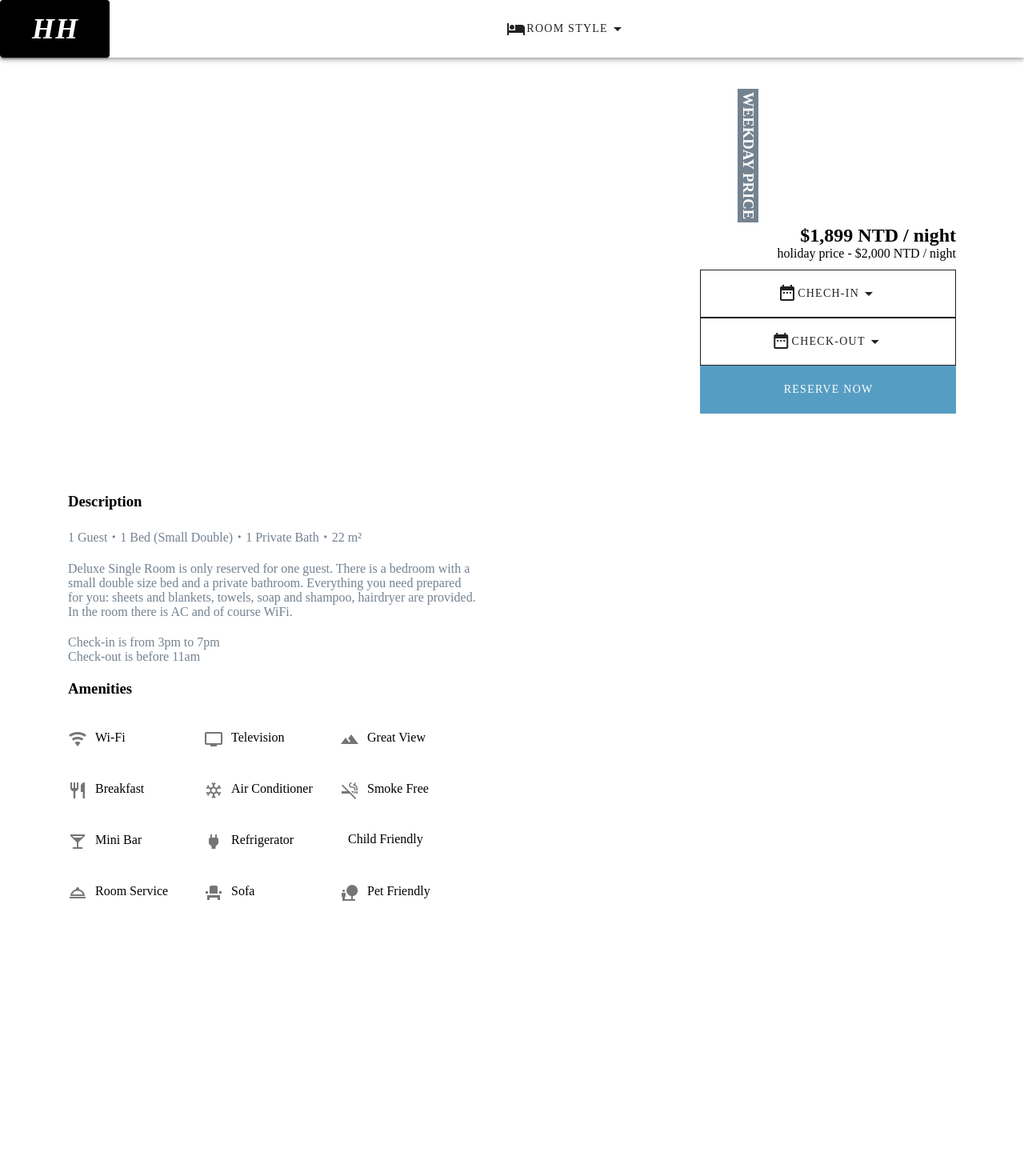
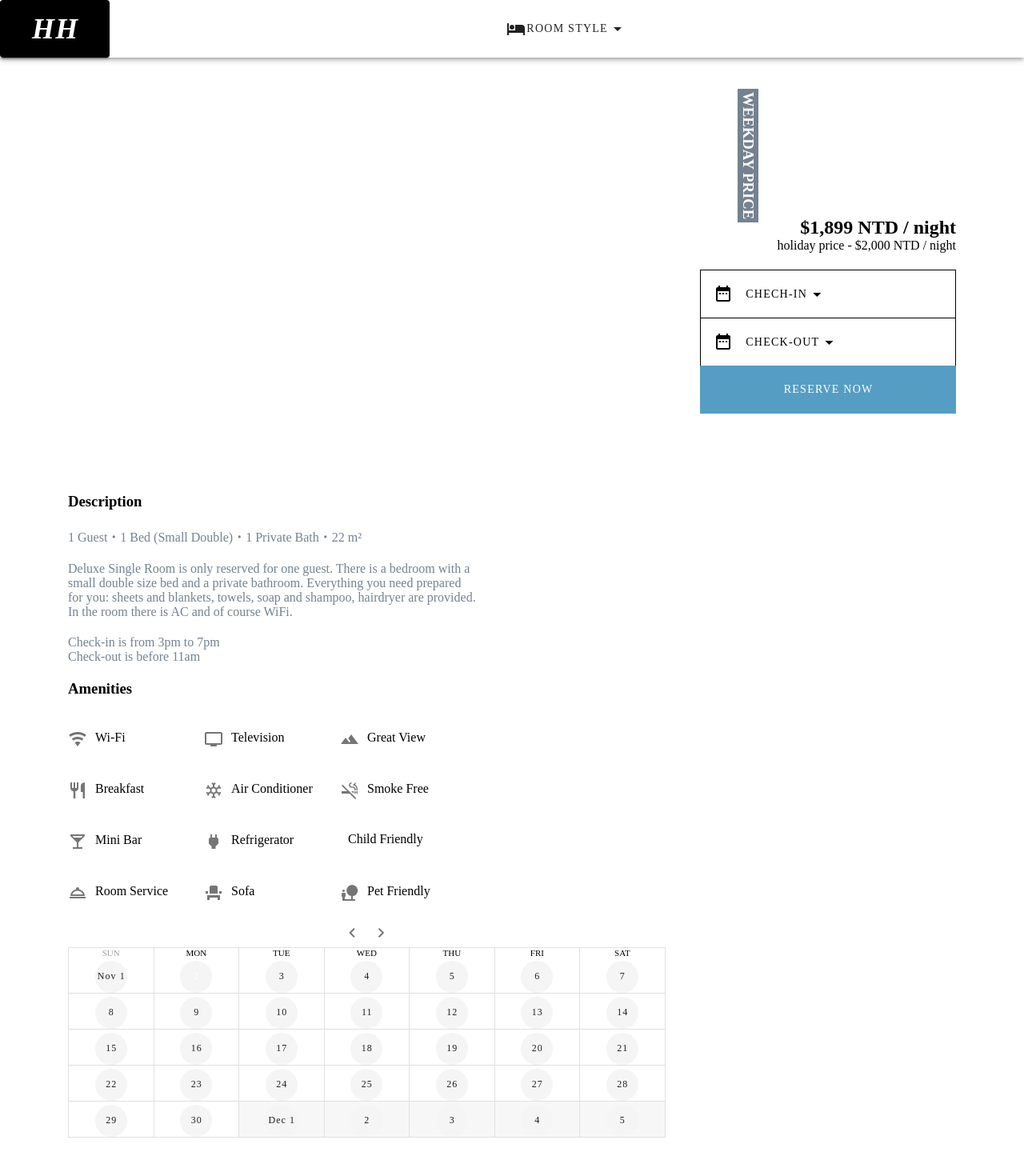
Before and after one commit to PofenHsueh/booking, a Vue app: page /select in a window 1280 px wide. Shown: the top 1470 px of the page at 80% size. Built offline with nearby package versions, Linux system fonts and the light colour scheme.

Commit message:
modify calendar style

```diff
--- a/src/assets/scss/_base.scss
+++ b/src/assets/scss/_base.scss
@@ -1,3 +1,6 @@
 .col {
   padding: 0px;
 }
+.margin__space {
+  margin: 0px 85px;
+}
--- /dev/null
+++ b/src/assets/scss/_extend.scss
@@ -0,0 +1,5 @@
+%menu--btn__position {
+  display: flex;
+  border-width: 1px 1px 0px 1px;
+  justify-content: flex-start;
+}
--- a/src/assets/scss/_variable.scss
+++ b/src/assets/scss/_variable.scss
@@ -6,3 +6,4 @@ $click-color: #6a7b92;
 $background-primary: white;
 
 $space-size: 85px;
+$margin-size: 20px 0px;
--- a/src/assets/scss/index.scss
+++ b/src/assets/scss/index.scss
@@ -1,3 +1,4 @@
 @import "variable";
 @import "mixin";
+@import "extend";
 @import "base";
--- a/src/components/Calender.vue
+++ b/src/components/Calendar.vue
@@ -1,5 +1,5 @@
 <template>
-  <div class="calender" v-show="show">
+  <div class="calender" v-show="show" :style="{ position: position }">
     <v-col class="calender--btn">
       <span>
         <v-btn icon class="ma-2" @click="$refs.calendar.prev()">
@@ -25,14 +25,13 @@ export default {
     prop: "changes",
     event: "input"
   },
-  props: ["changes", "show"]
+  props: ["changes", "show", "position"]
 };
 </script>
 <style lang="scss" scoped>
 .calender {
   background-color: white;
   width: 100%;
-  position: absolute;
   z-index: 99;
   &--btn {
     display: flex;
--- a/src/components/Footer.vue
+++ b/src/components/Footer.vue
@@ -19,7 +19,7 @@ export default {
 .footer {
   &--img {
     margin-top: 20px;
-    margin-right: 85px;
+    margin-right: $space-size;
   }
   p {
     margin-left: $space-size;
--- a/src/layout/HomeLayout.vue
+++ b/src/layout/HomeLayout.vue
@@ -120,7 +120,7 @@ export default {
   height: 350px;
   position: relative;
   overflow: hidden;
-  padding: 64px 0px 0px 85px;
+  padding: 64px 0px 0px $space-size;
   h1 {
     @include straight($background-primary, $title-color);
   }
@@ -132,9 +132,7 @@ export default {
     right: $space-size;
     top: 120px;
     &--btn {
-      display: flex;
-      border-width: 1px 1px 0px 1px;
-      justify-content: flex-start;
+      @extend %menu--btn__position;
       &:hover {
         background-color: $click-color;
         color: $background-primary;
--- a/src/layout/MainLayout.vue
+++ b/src/layout/MainLayout.vue
@@ -27,4 +27,3 @@ export default {
   }
 };
 </script>
-<style lang="scss" scoped></style>
--- a/src/views/SelectRoom.vue
+++ b/src/views/SelectRoom.vue
@@ -12,47 +12,59 @@
       </div>
       <v-col cols="3" class="introduction--btn">
         <v-btn
+          class="btn__position"
           depressed
           height="60"
           width="100%"
           outlined
           tile
           @click="isShow = !isShow"
+          :style="{
+            backgroundColor: isShow ? '#2D3643' : '',
+            color: isShow ? 'white' : 'black'
+          }"
         >
           <v-icon>mdi-calendar-range</v-icon>
           <p>CHECH-IN</p>
           <v-icon v-show="!startDates">mdi-menu-down</v-icon>
-          <p style="color:blue">{{ startDates }}</p></v-btn
+          <p class="btn__position--p">{{ startDates }}</p></v-btn
         >
-        <Calender
+        <Calendar
           v-model="startDates"
           :show="isShow"
           @click="isShow = !isShow"
-        ></Calender>
+          position="absolute"
+        ></Calendar>
         <v-btn
+          class="btn__position"
           depressed
           height="60"
           width="100%"
           outlined
           tile
           @click="shows = !shows"
+          :style="{
+            backgroundColor: shows ? '#2D3643' : '',
+            color: shows ? 'white' : 'black'
+          }"
         >
           <v-icon>mdi-calendar-range</v-icon>
           <p>CHECK-OUT</p>
           <v-icon v-show="!endDates">mdi-menu-down</v-icon>
-          <p style="color:blue">{{ endDates }}</p></v-btn
+          <p class="btn__position--p">{{ endDates }}</p></v-btn
         >
-        <Calender
+        <Calendar
           v-model="endDates"
           :show="shows"
           @click="shows = !shows"
-        ></Calender>
+          position="absolute"
+        ></Calendar>
         <v-btn width="100%" depressed height="60" dark color="#569DC3" tile
           >RESERVE NOW</v-btn
         >
       </v-col>
     </div>
-    <section class="description">
+    <section class="description margin__space">
       <h3>Description</h3>
       <p>1 Guest・1 Bed (Small Double)・1 Private Bath・22 m²</p>
       <p class="description--text">
@@ -64,20 +76,28 @@
       <p>Check-in is from 3pm to 7pm</p>
       <p>Check-out is before 11am</p>
     </section>
-    <section class="features">
+    <section class="features margin__space">
       <h3>Amenities</h3>
       <span v-for="(item, index) in icons" :key="index"
         ><v-icon>mdi-{{ item.icon }}</v-icon>
         <p>{{ item.name }}</p></span
       >
     </section>
+    <v-col cols="7" class="margin__space">
+      <Calendar
+        v-model="endDates"
+        show="true"
+        @click="shows = !shows"
+        position="relative"
+      ></Calendar>
+    </v-col>
   </div>
 </template>
 <script>
-import Calender from "@/components/Calender.vue";
+import Calendar from "@/components/Calendar.vue";
 export default {
   components: {
-    Calender
+    Calendar
   },
   data() {
     return {
@@ -129,7 +149,7 @@ export default {
   &--text {
     position: absolute;
     right: $space-size;
-    top: 40%;
+    top: 38%;
     text-align: right;
     z-index: 99;
   }
@@ -140,30 +160,26 @@ export default {
     bottom: 15%;
     background-color: $background-primary;
   }
-  .calender__position {
-    position: relative;
-  }
+}
+.calender__position {
+  position: relative;
 }
 .description {
   width: 40%;
-  margin: 0px $space-size;
-  h3{
-    margin:20px 0px;
-  }
   p {
     color: $font-color;
   }
-  &--text{
-    margin:20px 0px;
+  &--text,
+  h3 {
+    margin: $margin-size;
   }
 }
 .features {
   display: flex;
-  margin-left: $space-size;
   width: 50%;
   flex-wrap: wrap;
-  h3{
-    margin:20px 0px;
+  h3 {
+    margin: $margin-size;
     width: 100%;
   }
   span {
@@ -171,8 +187,17 @@ export default {
     margin: 20px 20px 20px 0px;
   }
   p {
-    margin-left:10px;
+    margin-left: 10px;
     display: inline;
   }
 }
+.btn__position {
+  @extend %menu--btn__position;
+  &--p {
+    margin-left: auto;
+  }
+  .v-icon:nth-child(1) {
+    margin-right: 15px;
+  }
+}
 </style>
```
